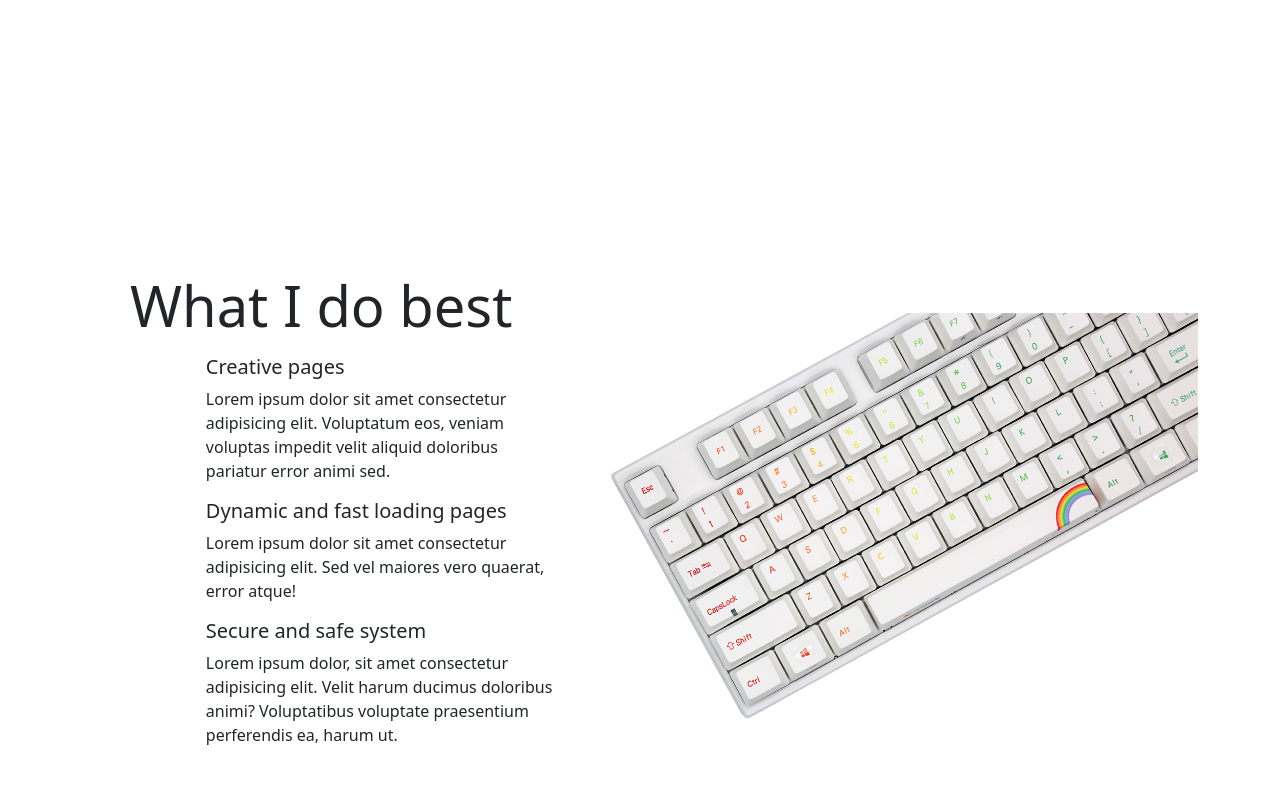
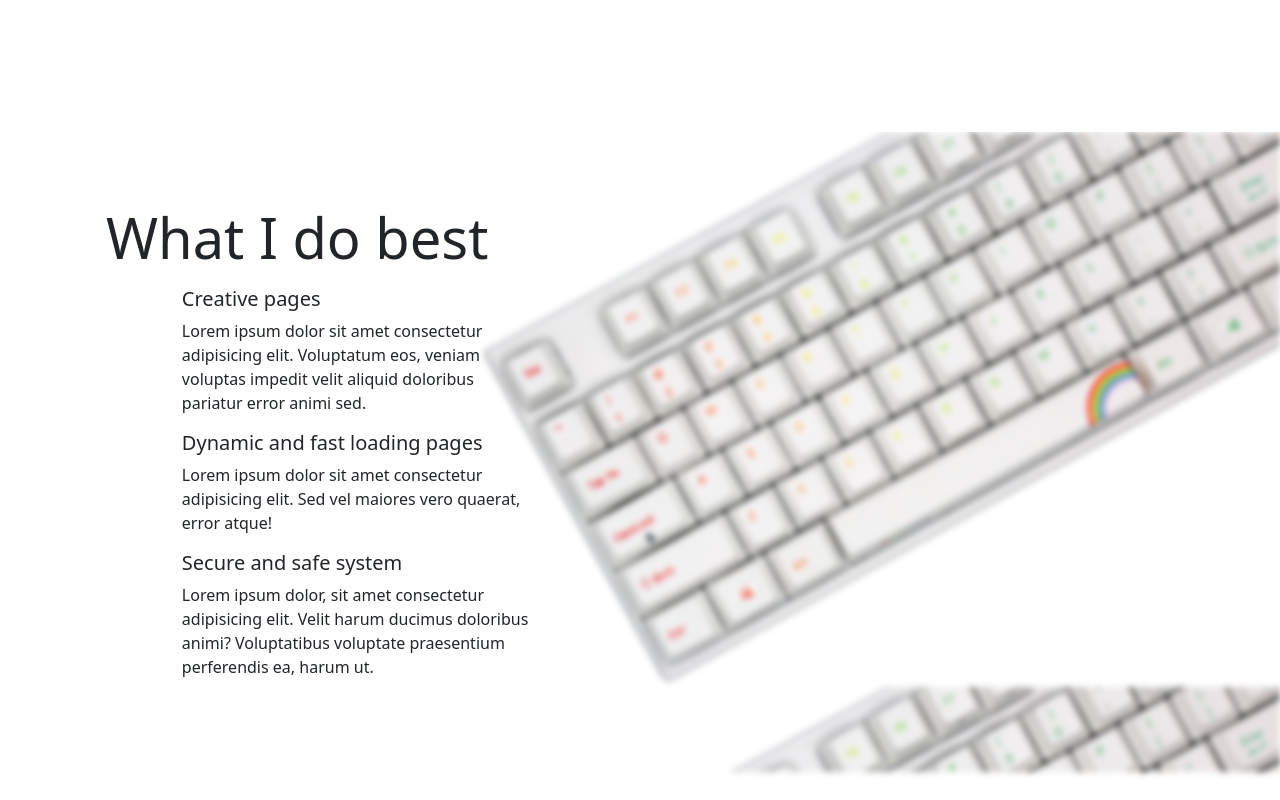
Before and after one commit to Mustafa-Zahedi/portfolio, a React (Create React App) app: page / in a window 1280 px wide. Shown: the part 720-1520 px from the top of the page. Built offline with nearby package versions, Linux system fonts and the light colour scheme; some icons are missing.

Commit message:
background blur added

```diff
--- a/src/components/Abilities.jsx
+++ b/src/components/Abilities.jsx
@@ -3,10 +3,10 @@ import { Icon } from "@iconify/react";
 
 const Abilities = () => {
   return (
-    <section className=" mb-5 py-5 min-vh-100">
+    <section className="mt-1 mb-5 pb-5 min-vh-100 abilitiesFront">
       <div className=" "></div>
       <div className="container">
-        <div className="d-flex align-items-center p-5 pe-0 row">
+        <div className="d-flex align-items-center p-md-4 p-sm-3 p-2 pe-0 row">
           <div className="col-lg-5 col-md-9 col-sm-12 py-sm-5">
             <h2 className="display-4 mb-3 text-start">What I do best</h2>
             <div className="text-start row">
@@ -64,11 +64,11 @@ const Abilities = () => {
             </div>
           </div>
           <div className="col-lg-7 col-md-12">
-            <img
-              src="./large_2773_VA87MRainbowTKL_2.jpg"
+            {/* <img
+              src="./depositphotos.jpg"
               alt="keyboard"
               className="img-fluid"
-            />
+            /> */}
           </div>
         </div>
       </div>
--- a/src/components/footer.jsx
+++ b/src/components/footer.jsx
@@ -1,6 +1,6 @@
 import React from "react";
 
-function Footer(props) {
+function Footer() {
   return (
     <section className="container-fluid frontFooter">
       <div className=""></div>
--- a/src/components/index.jsx
+++ b/src/components/index.jsx
@@ -8,7 +8,7 @@ const Index = () => {
   };
 
   return (
-    <section className="container mt-5 pt-5 vh-100 alignCenter">
+    <section className="container mt-5 pt-5 min-vh-100">
       <div>
         <div className="d-flex align-items-center row">
           <div className="justify-content-center col-lg-5 col-md-12 mb-5">
--- a/src/components/portofolio.jsx
+++ b/src/components/portofolio.jsx
@@ -22,7 +22,7 @@ const Portfolio = () => {
   console.log(projects);
   return (
     <section className="container-fluid-lg container-fluid-md container-fluid-sm completePage portfolio my-5">
-      <div className="my-5 text-center">
+      <div className="my-5 px-2 text-center">
         <div>
           <h1>My portfolio</h1>
           <p className="my-4 text-secondary">
--- a/src/components/quote.jsx
+++ b/src/components/quote.jsx
@@ -4,7 +4,7 @@ import { Icon } from "@iconify/react";
 function Quote(props) {
   const [quotes, setQuotes] = useState([
     " Lorem ipsum dolor, sit amet consectetur adipisicing elit. Saepe provident fugit blanditiis eveniet expedita enim rerum quos cumque necessitatibus minus.",
-    "amet consectetur adipisicing elit. Saepe provident fugit blanditiis eveniet expedita enim rerum quos cumque necessitatibus minus.amet consectetur adipisicing elit. Senim rerum quos cumque necessitatibus minus.amet consectetur adipisicing elit",
+    "amet consectetur adipisicing elit. Saepe provident fugit blanditiis eveniet expedita enim rerum quos cumque necessitatibus minus.amet consectetur adipisicing rerum quos necessitatibus minus.amet consectetur adipisicing elit",
     "amet consectetur adipisicing elit. Saepe provident fugit blanditiis eveniet expedita enim rerum quos cumque necessitatibus minus.amet consectetur adipisicing elit. Saepe provident fugit blanditiis eveniet expedita enim rerum quos cumque necessitatibus minus.",
   ]);
   const handleClick = (e) => {
--- a/src/index.css
+++ b/src/index.css
@@ -59,33 +59,55 @@ code {
   box-shadow: 0 0 5px #0eb5df, 0 0 25px #0eb5df, 0 0 50px #0eb5df;
 }
 .quoteHeight {
-  height: 240px;
+  height: 245px;
 }
-.alignCenter {
-  align-items: center;
+
+.abilitiesFront {
+  overflow: auto;
+  position: relative;
+}
+.abilitiesFront::before {
+  content: "";
+  position: absolute;
+  left: 35%;
+  right: 0;
+  z-index: -1;
+
+  display: block;
+  background-image: url("../public/large_2773_VA87MRainbowTKL_2.jpg");
+  background-size: contain;
+  width: 65%;
+  height: 80%;
+
+  -webkit-filter: blur(5px);
+  -moz-filter: blur(5px);
+  -o-filter: blur(5px);
+  -ms-filter: blur(5px);
+  filter: blur(3px);
 }
 .frontFooter {
-  /* this is needed or the background will be offset by a few pixels at the top */
   overflow: auto;
   position: relative;
 }
 
 .frontFooter::before {
+  margin-top: 30px;
   content: "";
-  position: fixed;
+  position: absolute;
   left: 0;
   right: 0;
   z-index: -1;
 
+  border-radius: 80px;
   display: block;
-  background-image: url("../public/5930.jpg");
-  background-size: cover;
+  background-image: url("../public/Remote-Support-Solutions.jpg");
+  background-size: auto;
   width: 100%;
-  height: 100%;
+  height: 80%;
 
   -webkit-filter: blur(5px);
   -moz-filter: blur(5px);
   -o-filter: blur(5px);
   -ms-filter: blur(5px);
-  filter: blur(5px);
+  filter: blur(8px);
 }
```
